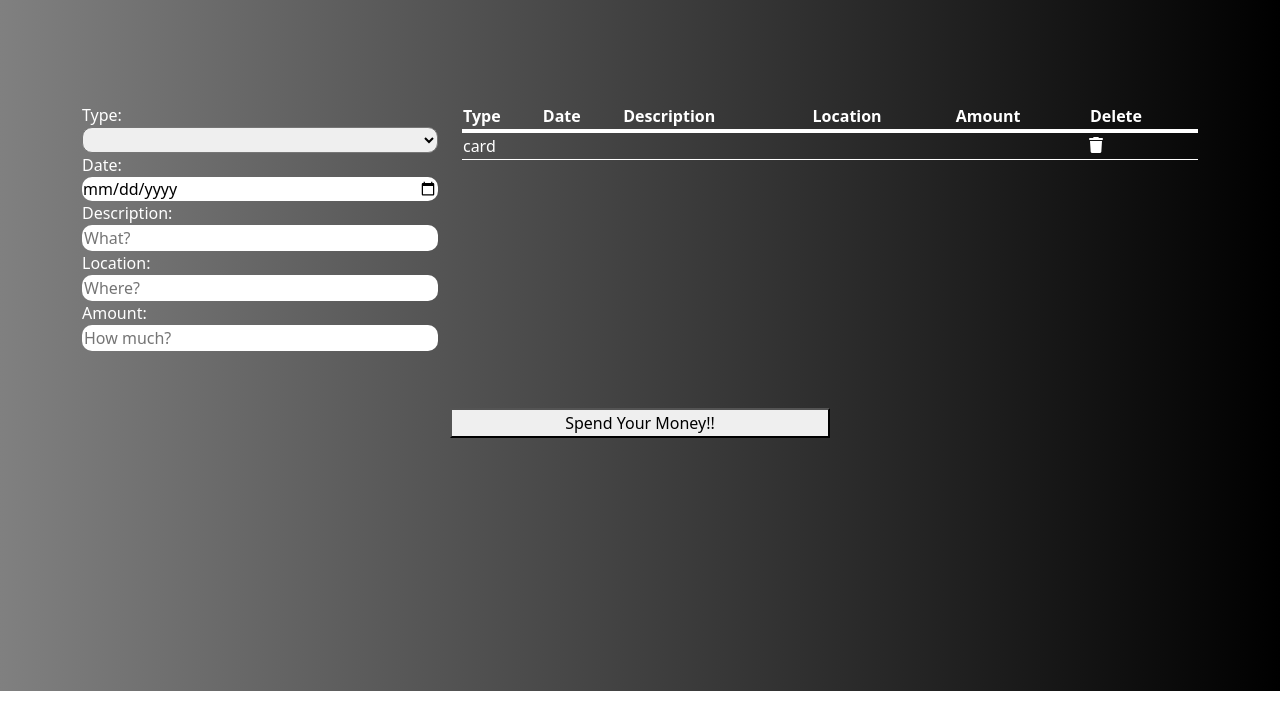
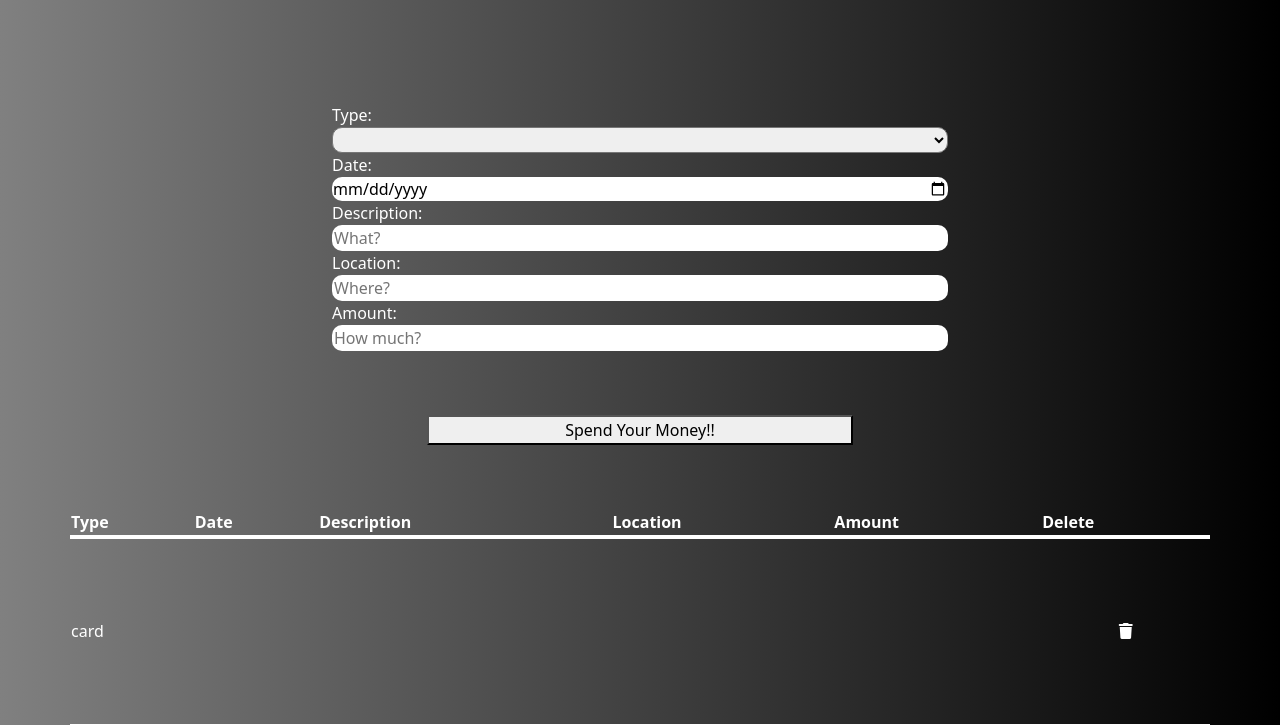
Before and after one commit to FatHippie1/ExpenseTracker, a plain HTML site: page index.html in a window 1280 px wide. Both pictures are taken after a click on the button "Spend Your Money!!". Shown: the part 109-834 px from the top of the page. Before the commit the page ends 800 px from the top, so only its background shows below. Drawn offline with nearby package versions, Linux system fonts and the light colour scheme.

Commit message:
finished

```diff
--- a/index.html
+++ b/index.html
@@ -5,7 +5,7 @@
     <meta charset="UTF-8">
     <meta http-equiv="X-UA-Compatible" content="IE=edge">
     <meta name="viewport" content="width=device-width, initial-scale=1.0">
-    <title>Document</title>
+    <title>Expense Tracker</title>
     <link href="https://cdn.jsdelivr.net/npm/bootstrap@5.2.0/dist/css/bootstrap.min.css" rel="stylesheet"
         integrity="sha384-gH2yIJqKdNHPEq0n4Mqa/HGKIhSkIHeL5AyhkYV8i59U5AR6csBvApHHNl/vI1Bx" crossorigin="anonymous">
     <link rel="stylesheet" type="text/css" href="style.css">
@@ -41,12 +41,14 @@
     </nav>
     <div class="grid">
 
-        <div class="container">
+        <div class="container-fluid">
             <div class="row">
                 <H1 class="col-12 text-center">Expense Tracker</H1>
             </div>
-            <div class="row">
-                <form action="" class="col-1-3">
+        </div>
+        <div class="container-fluid">
+            <div class="row justify-content-center">
+                <form action="" class="col-6">
                     <div>
                         <label for="type" class="col-2">Type:</label>
                         <select name="type" class="" id="type">
@@ -68,7 +70,22 @@
                         <input type="number" name="amount" id="amount" placeholder="How much?">
                     </div>
                 </form>
-                <div class="col-2-3">
+            </div>
+        </div>
+
+        <div class="container-fluid">
+            <div class="col-12">
+                <div class="row justify-content-center">
+                    <button type="button" onclick="addExpense(event)" class="submit col-4" id="addExpense">Spend Your
+                        Money!!</button>
+                </div>
+            </div>
+        </div>
+
+        <div class="container">
+
+            <div class="col-12">
+                <div class="row justify-content-center">
                     <table class="container">
                         <thead>
                             <tr>
@@ -82,20 +99,13 @@
                         </thead>
                         <tbody id="table-body">
                         </tbody>
+                    </table>
                 </div>
+            </div>
 
-                <div>
-                </div>
-
-                </table>
-            </div>
-        </div>
-        <div class="row justify-content-center">
-            <button type="button" onclick="addExpense(event)" class="submit col-4" id="addExpense">Spend Your
-                Money!!</button>
         </div>
     </div>
-    </div>
+
     <script src="scripts.js"></script>
     <script src="https://cdn.jsdelivr.net/npm/bootstrap@5.2.0/dist/js/bootstrap.bundle.min.js"
         integrity="sha384-A3rJD856KowSb7dwlZdYEkO39Gagi7vIsF0jrRAoQmDKKtQBHUuLZ9AsSv4jD4Xa"
--- a/scripts.js
+++ b/scripts.js
@@ -30,11 +30,17 @@ function addExpense(e) {
     newAmount.classList.add('td');
     newAmount.innerText = amount.value;
 
+    const newIconTD = document.createElement('td');
+    newIconTD.classList.add('td');
+    newIconTD.setAttribute('id', 'iconTD');
+
     const newButtonIcon = document.createElement('i');
     newButtonIcon.classList.add('fa-solid');
     newButtonIcon.classList.add('fa-trash');
     newButtonIcon.setAttribute('onclick', 'deleteExpense(event)');
     newButtonIcon.setAttribute('type', 'button');
+    newButtonIcon.setAttribute('id', 'deleteIcon');
+    newIconTD.appendChild(newButtonIcon);
 
 
     newRow.appendChild(newType);
@@ -57,16 +63,20 @@ function addExpense(e) {
     tableBody.appendChild(newRow);
     amount.value = '';
 
-    newRow.appendChild(newButtonIcon)
+    newRow.appendChild(newIconTD);
     tableBody.appendChild(newRow);
+
+    //newRow.appendChild(newButtonIcon)
+    //tableBody.appendChild(newRow);
 
     console.log('Expense Added!');
 }
 
 function deleteExpense(e) {
     const target = e.target;
-    const parentTDRow = target.parentElement;
+    const parentTD = target.parentElement;
+    const parentTR = parentTD.parentElement;
 
-    parentTDRow.remove();
+    parentTR.remove();
     console.log('Expense Deleted!');
 }
--- a/style.css
+++ b/style.css
@@ -22,6 +22,15 @@
     color: white;
     border: none;
 }
+
+#iconTD.td {
+    display: flex;
+    align-items: center;
+    justify-content: center;
+    padding-top: 50%;
+    padding-bottom: 50%;
+}
+
 
 body {
     background-image: linear-gradient(90deg, grey, black);
```
